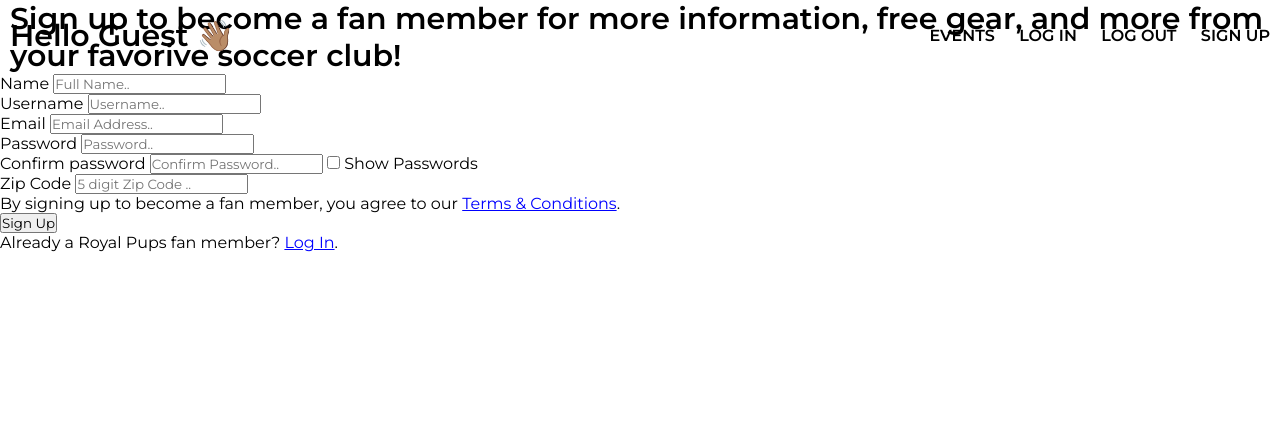
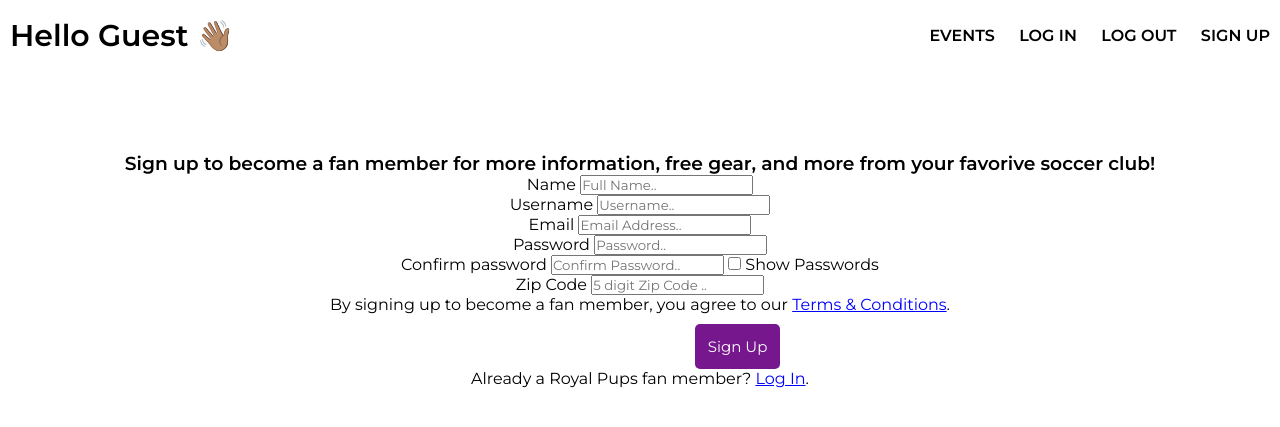
Before and after one commit to nanifour/php-registration, a PHP site: page /registration.php in a window 1280 px wide. Shown: the top 427 px of the page. Run offline with PHP 8.4, Linux system fonts and the light colour scheme.

Commit message:
new style for project

```diff
--- a/src/style/std.css
+++ b/src/style/std.css
@@ -19,7 +19,16 @@ Global Styles
   font-family: 'Montserrat', sans-serif;
 }
 
-
+.btn {
+  padding: 13px;
+  font-size: 15px;
+  color: white;
+  margin: 10px 0px 0px 195px;
+  background: #76178D;
+  border: none;
+  border-radius: 5px;
+  cursor: pointer;
+}
 
 /*
 ===============
@@ -47,7 +56,7 @@ Menu Style
     text-decoration: none;
 }
 
-h3{
+.menu-container h3{
   padding-left: 10px;
   display: flex;
   align-items: center;
@@ -85,8 +94,10 @@ Login / Index
 Sign Up / Registration
 =======================
 */
-
-
+.signUp-container{
+  padding-top: 19vh;
+  text-align: center;
+}
 
 
 /*
```
